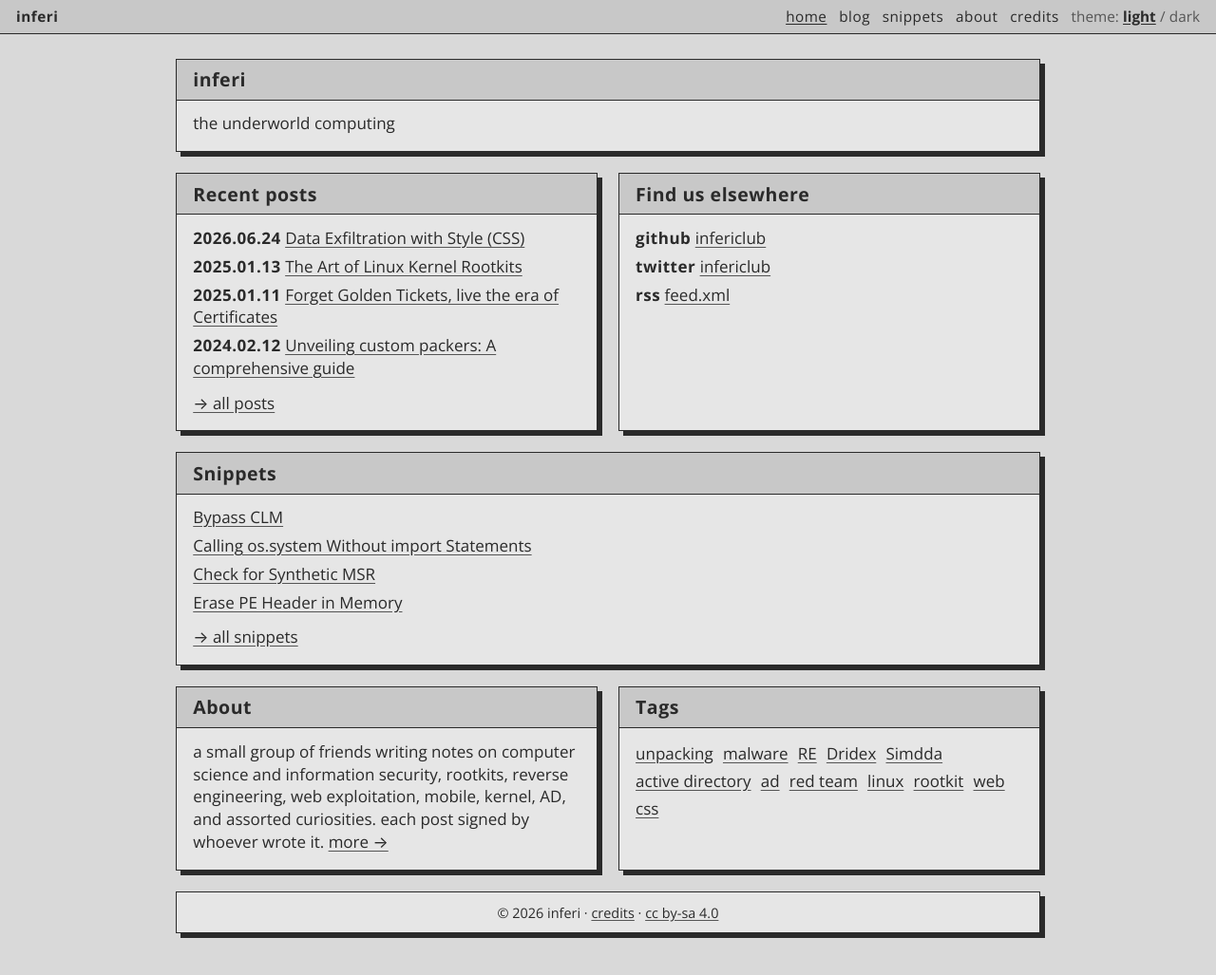
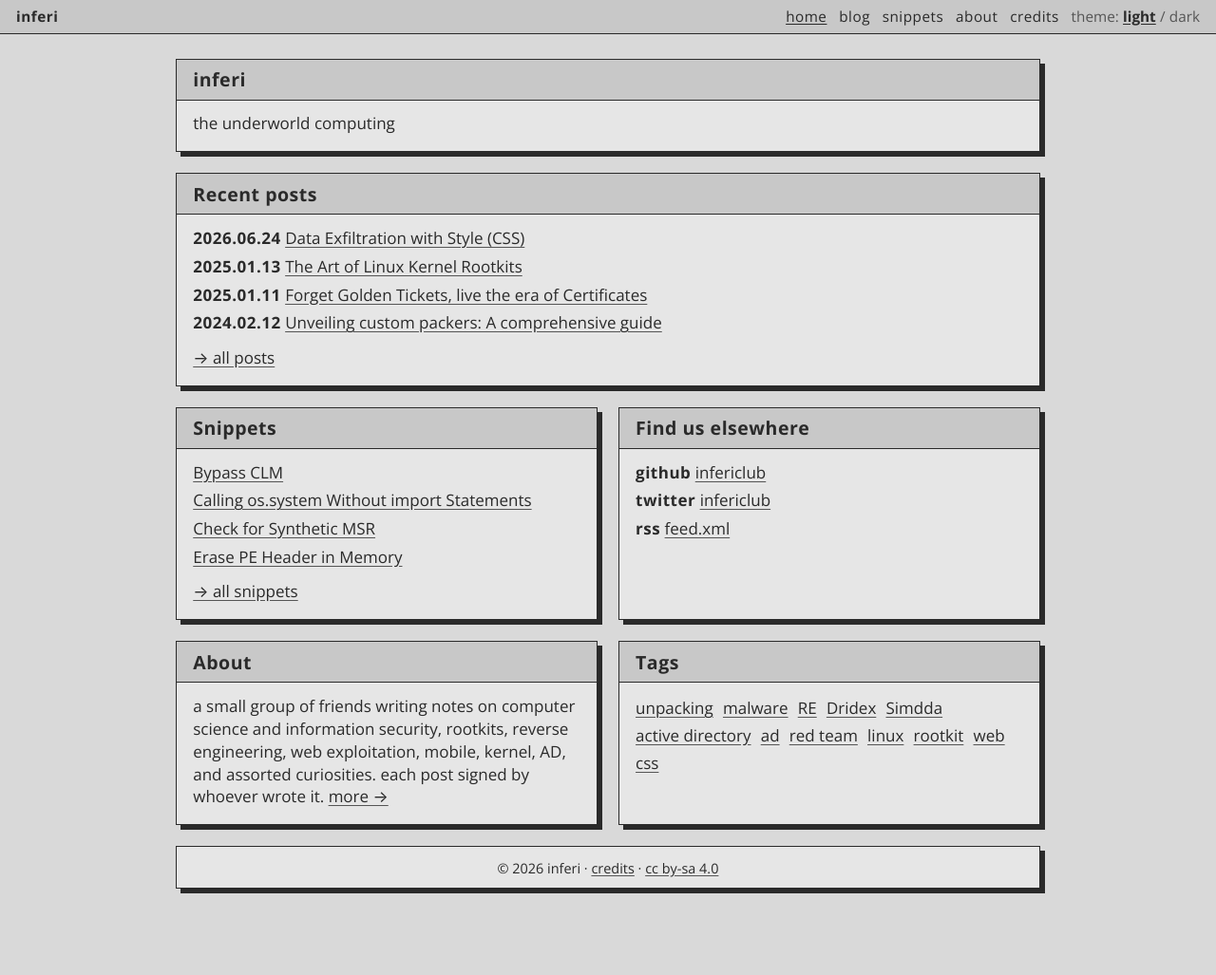
Before and after one commit to infericlub/infericlub.github.io, a Jekyll site: the page built from index.html, in a window 1280 px wide and 1056 px high. Shown: the top 1027 px of the window at 95% size. Built offline with Jekyll 4.4.1, drawn with Linux system fonts in a browser that asks for light colours; part of the change alters nothing that is shown.

Commit message:
style(home): full-width recent posts, pair snippets w/ find-us-elsewhere
Recent posts now occupies its own row (was sharing with find-us-elsewhere).
Snippets and find-us-elsewhere now sit side-by-side on the next row,
mirroring the about/tags arrangement below.

Co-Authored-By: Claude Opus 4.7 (1M context) <noreply@anthropic.com>

```diff
--- a/_layouts/home.html
+++ b/_layouts/home.html
@@ -24,15 +24,6 @@ layout: default
     {%- endif -%}
   </div>
 
-  <div class="box flex-item-unequal" style="min-width: 14rem;">
-    <h1>Find us elsewhere</h1>
-    <ul class="short-list">
-      {%- if site.social.github -%}<li><q>github</q> <a href="{{ site.social.github }}">infericlub</a></li>{%- endif -%}
-      {%- if site.social.twitter -%}<li><q>twitter</q> <a href="{{ site.social.twitter }}">infericlub</a></li>{%- endif -%}
-      <li><q>rss</q> <a href="{{ '/feed.xml' | relative_url }}">feed.xml</a></li>
-    </ul>
-  </div>
-
 </div>
 
 <div class="flex flex-unequal">
@@ -50,6 +41,15 @@ layout: default
     </ul>
     <p><a href="{{ '/snippets/' | relative_url }}">→ all snippets</a></p>
     {%- endif -%}
+  </div>
+
+  <div class="box flex-item-unequal" style="min-width: 14rem;">
+    <h1>Find us elsewhere</h1>
+    <ul class="short-list">
+      {%- if site.social.github -%}<li><q>github</q> <a href="{{ site.social.github }}">infericlub</a></li>{%- endif -%}
+      {%- if site.social.twitter -%}<li><q>twitter</q> <a href="{{ site.social.twitter }}">infericlub</a></li>{%- endif -%}
+      <li><q>rss</q> <a href="{{ '/feed.xml' | relative_url }}">feed.xml</a></li>
+    </ul>
   </div>
 
 </div>
```
